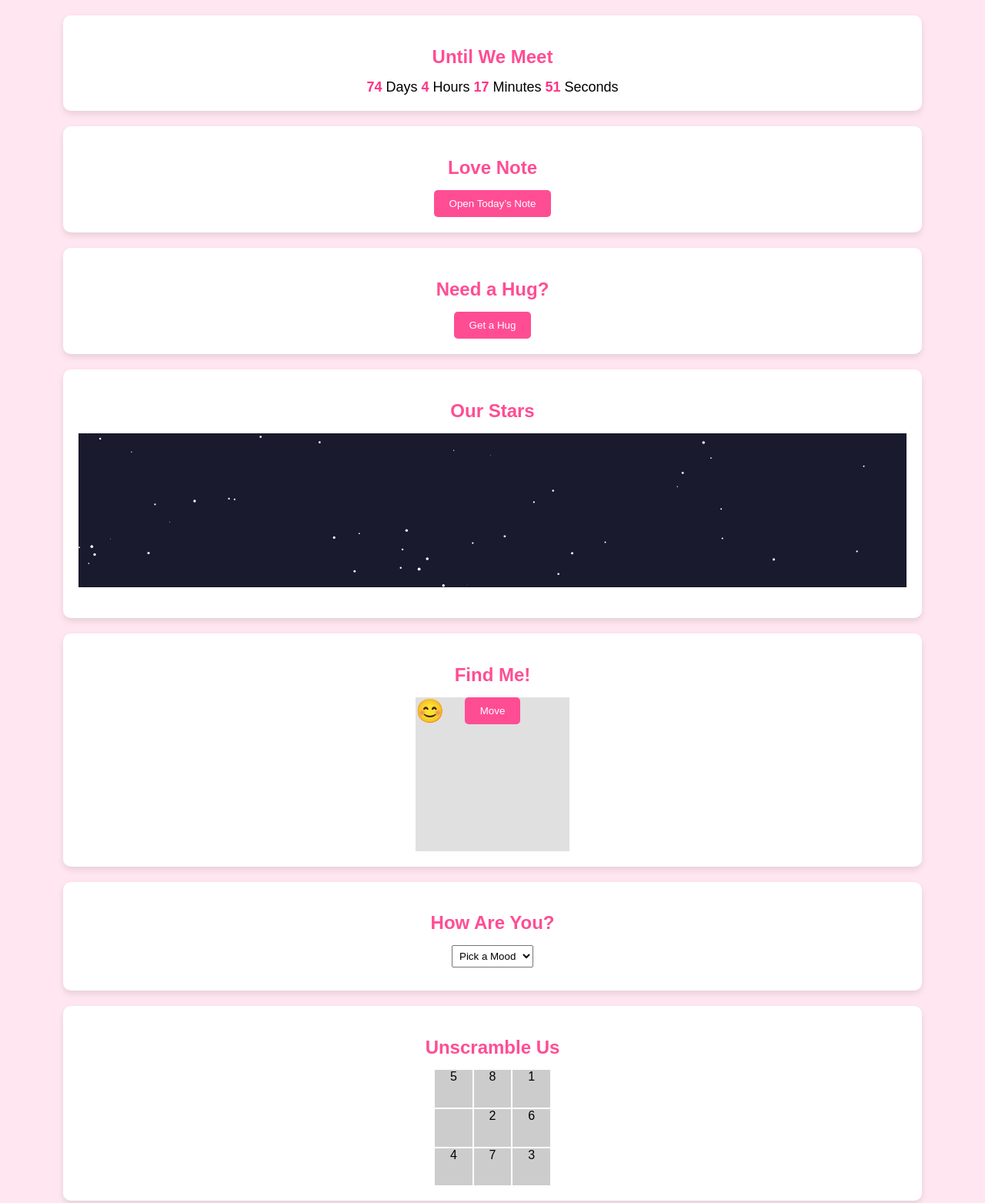
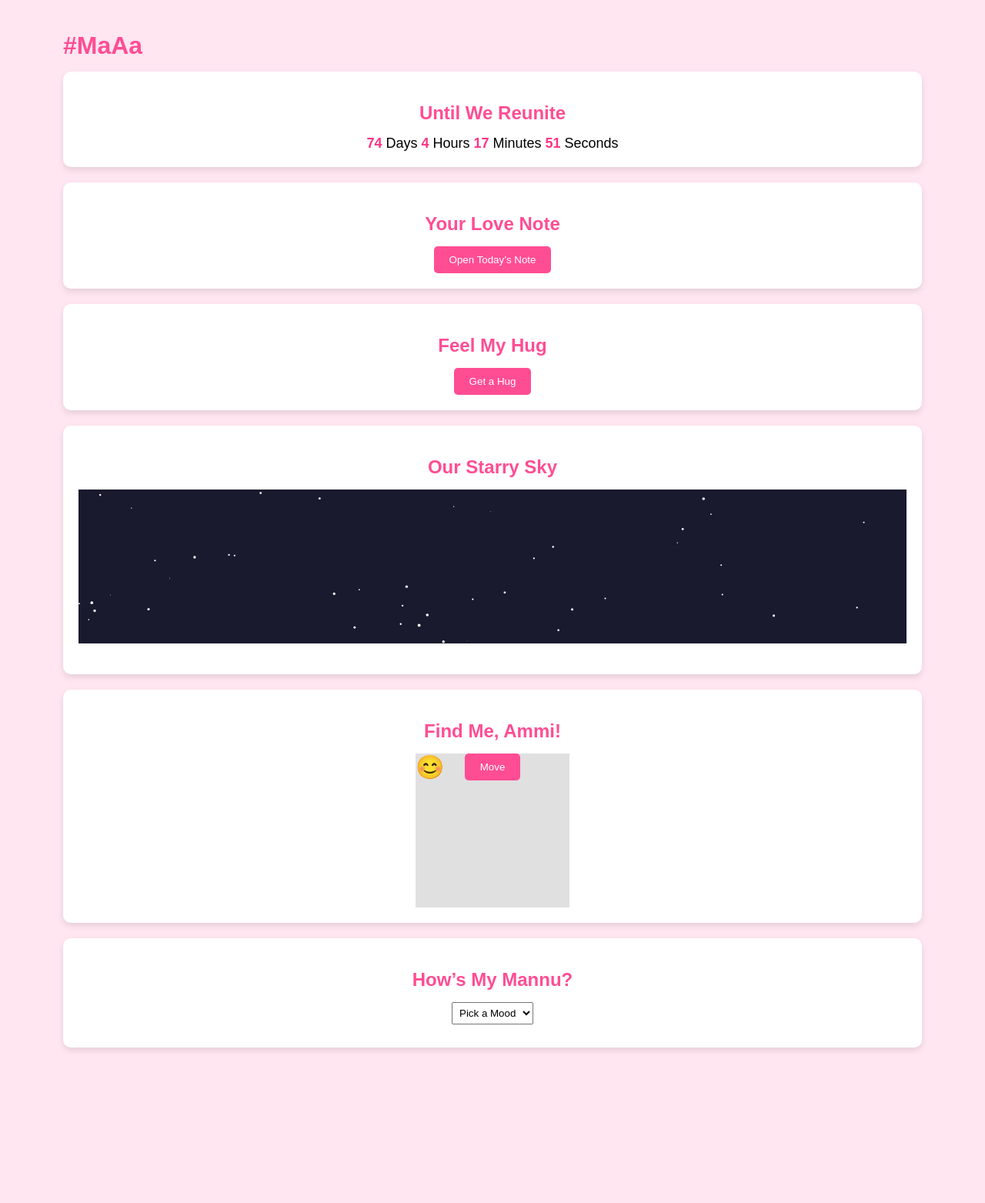
Before and after one commit to Rockyishere0203/love-note-app, a plain HTML site: page index.html in a window 1280 px wide. Shown: the top 1563 px of the page at 77% size. After the commit the page ends 1401 px from the top, so only its background shows below. Drawn offline with Linux system fonts and the light colour scheme.

Commit message:
Update index.html

```diff
--- a/index.html
+++ b/index.html
@@ -3,14 +3,15 @@
 <head>
     <meta charset="UTF-8">
     <meta name="viewport" content="width=device-width, initial-scale=1.0">
-    <title>Your LDR Gift</title>
+    <title>#MaAa - Our Love</title>
     <link rel="stylesheet" href="styles.css">
 </head>
 <body>
+    <audio id="bg-music" src="piano.mp3" loop></audio>
     <div class="container">
-        <!-- 2. Countdown -->
+        <h1>#MaAa</h1>
         <section>
-            <h1>Until We Meet</h1>
+            <h2>Until We Reunite</h2>
             <div id="countdown">
                 <span id="days">0</span> Days
                 <span id="hours">0</span> Hours
@@ -18,42 +19,32 @@
                 <span id="seconds">0</span> Seconds
             </div>
         </section>
-
-        <!-- 1. Love Note -->
         <section>
-            <h2>Love Note</h2>
+            <h2>Your Love Note</h2>
             <button id="reveal-btn">Open Today’s Note</button>
             <p id="message" class="hidden"></p>
             <div id="hearts"></div>
         </section>
-
-        <!-- 3. Virtual Hug -->
         <section>
-            <h2>Need a Hug?</h2>
+            <h2>Feel My Hug</h2>
             <button id="hug-btn">Get a Hug</button>
             <div id="hug-animation" class="hidden">🤗</div>
         </section>
-
-        <!-- 4. Star-Gazing -->
         <section>
-            <h2>Our Stars</h2>
+            <h2>Our Starry Sky</h2>
             <canvas id="stars"></canvas>
             <p id="star-name"></p>
         </section>
-
-        <!-- 5. Mini Game -->
         <section>
-            <h2>Find Me!</h2>
+            <h2>Find Me, Ammi!</h2>
             <div id="game">
                 <div id="player">😊</div>
                 <button id="move-btn">Move</button>
             </div>
             <p id="game-message" class="hidden"></p>
         </section>
-
-        <!-- 6. Mood Tracker -->
         <section>
-            <h2>How Are You?</h2>
+            <h2>How’s My Mannu?</h2>
             <select id="mood">
                 <option value="">Pick a Mood</option>
                 <option value="happy">Happy</option>
@@ -62,13 +53,10 @@
             </select>
             <p id="mood-response" class="hidden"></p>
         </section>
-
-        <!-- 7. Photo Puzzle -->
-        <section>
-            <h2>Unscramble Us</h2>
-            <div id="puzzle"></div>
-            <p id="puzzle-message" class="hidden"></p>
-        </section>
+        <div id="surprise-box" class="hidden">
+            <button id="surprise-btn">A Surprise for You!</button>
+            <div id="surprise-message" class="hidden">Nm, I just love u a lot</div>
+        </div>
     </div>
     <script src="script.js"></script>
 </body>
```
